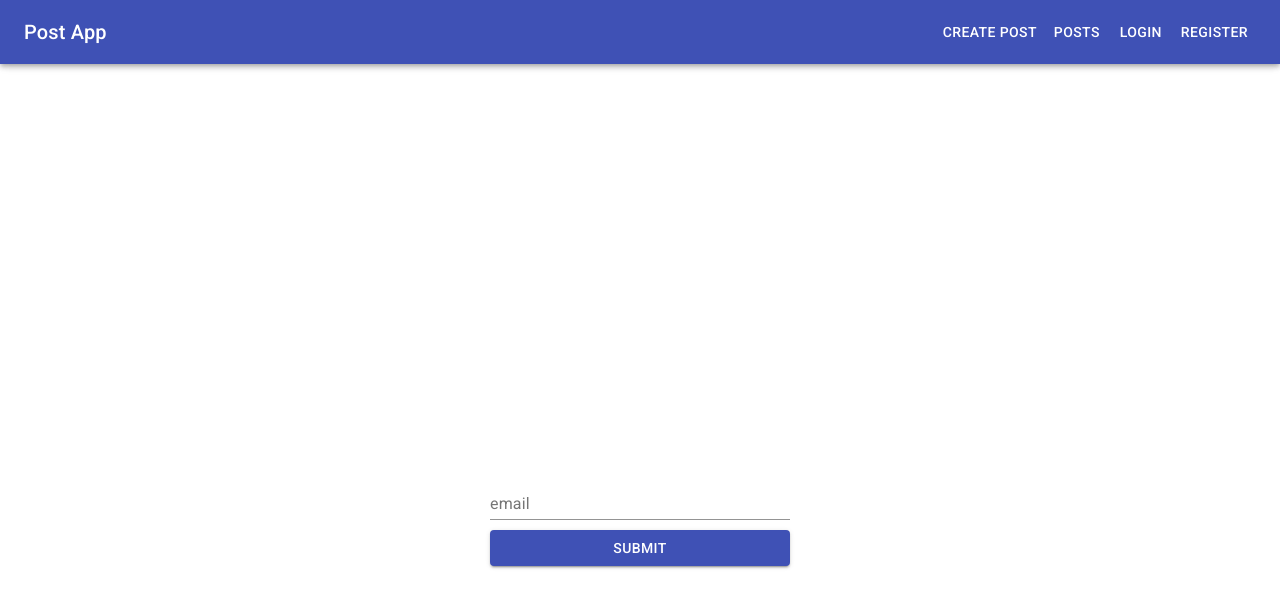
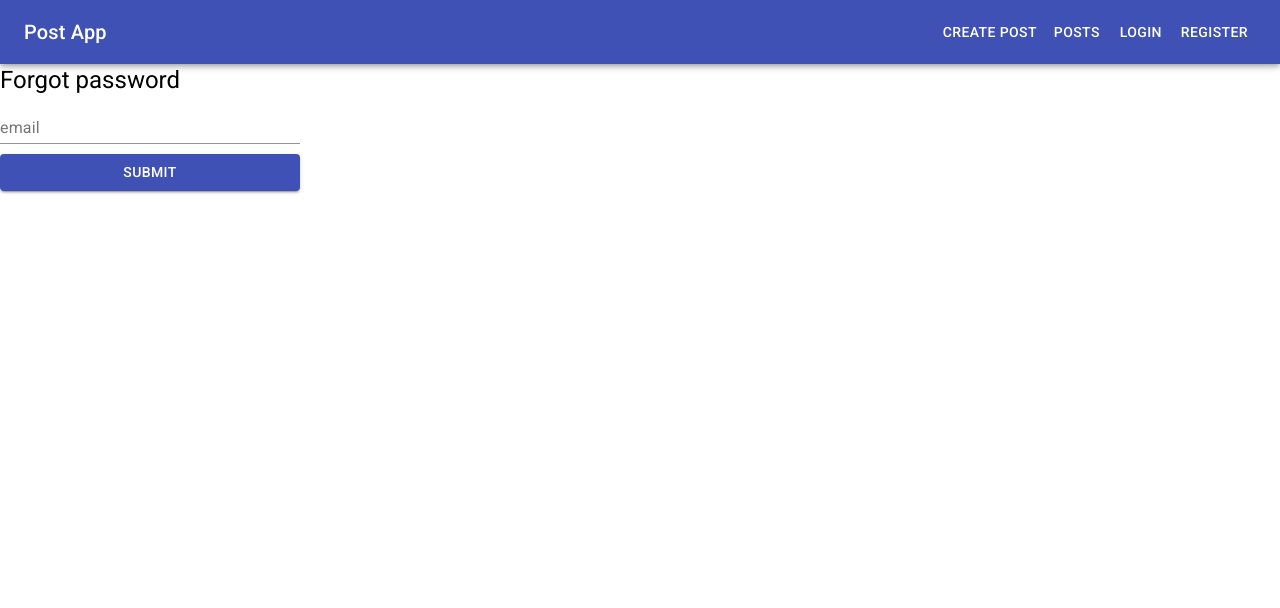
Before and after one commit to KarolisVaitiekunas/NextJs-Typescript-Crud, a Next.js app in the folder client/: page /forgot in a window 1280 px wide. Shown: the top 608 px of the page. Built offline with nearby package versions, Linux system fonts and the light colour scheme; no server answers.

Commit message:
Refactor

```diff
--- a/client/pages/forgot.tsx
+++ b/client/pages/forgot.tsx
@@ -9,12 +9,13 @@ import { forgotPassword } from "../api";
 import { createStyles, makeStyles, Theme } from "@material-ui/core/styles";
 import TextField from "@material-ui/core/TextField";
 import Button from "@material-ui/core/Button";
+import { Typography } from "@material-ui/core";
 
 const useStyles = makeStyles((theme: Theme) =>
   createStyles({
     root: {
       height: "910px",
-      display: "flex",
+      flexDirection: "column",
       justifyContent: "center",
       alignItems: "center",
     },
@@ -53,6 +54,7 @@ export default function Forgot(): ReactElement {
 
   return (
     <div className={classes.root}>
+      <Typography variant="h5">Forgot password</Typography>
       <form className={classes.form} onSubmit={formik.handleSubmit}>
         <TextField
           id="email"
@@ -66,7 +68,7 @@ export default function Forgot(): ReactElement {
         <Button className={classes.button} type="submit" variant="contained" color="primary">
           Submit
         </Button>
-        {message.active && message.message}
+        {message.active && <Typography color="error">{message.message}</Typography>}
       </form>
     </div>
   );
```
Also changed, not shown: 1 other file (tests, documents, lock files or other folders).
